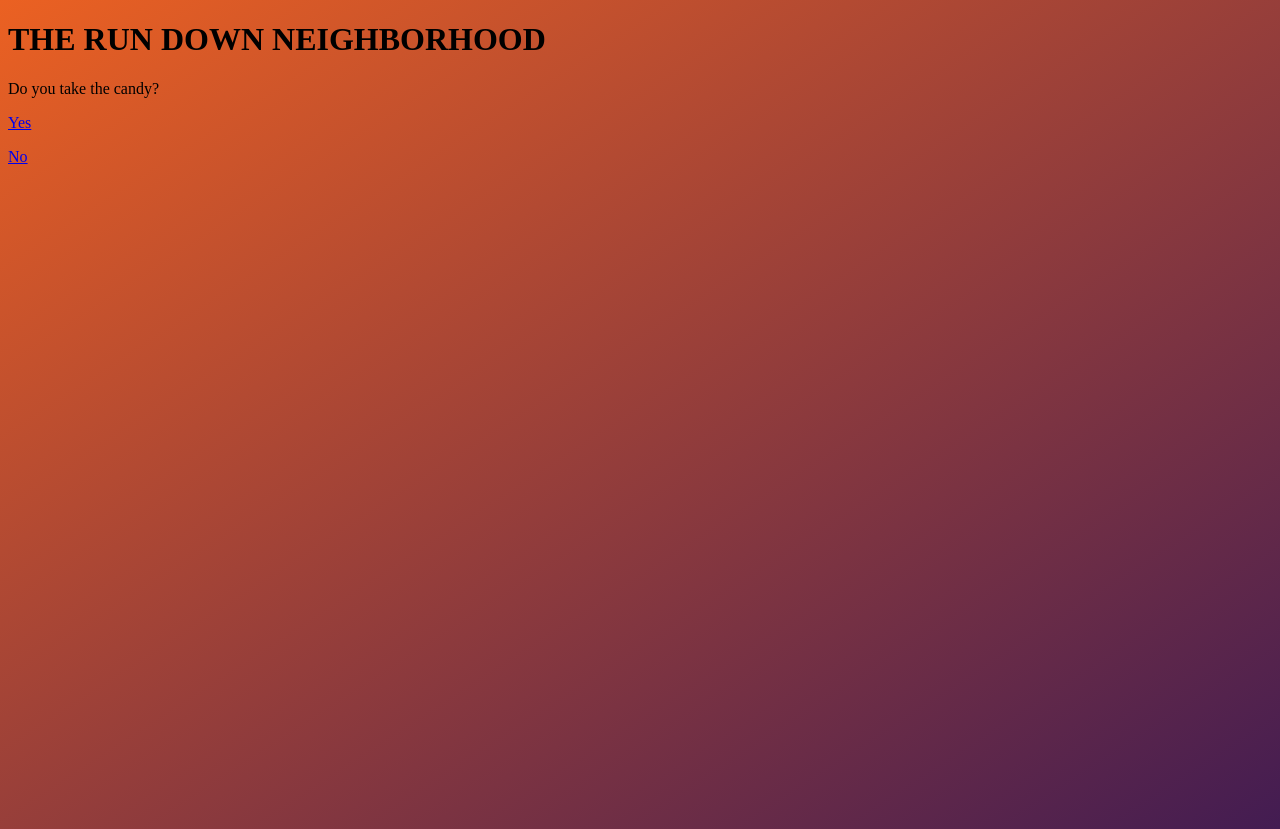
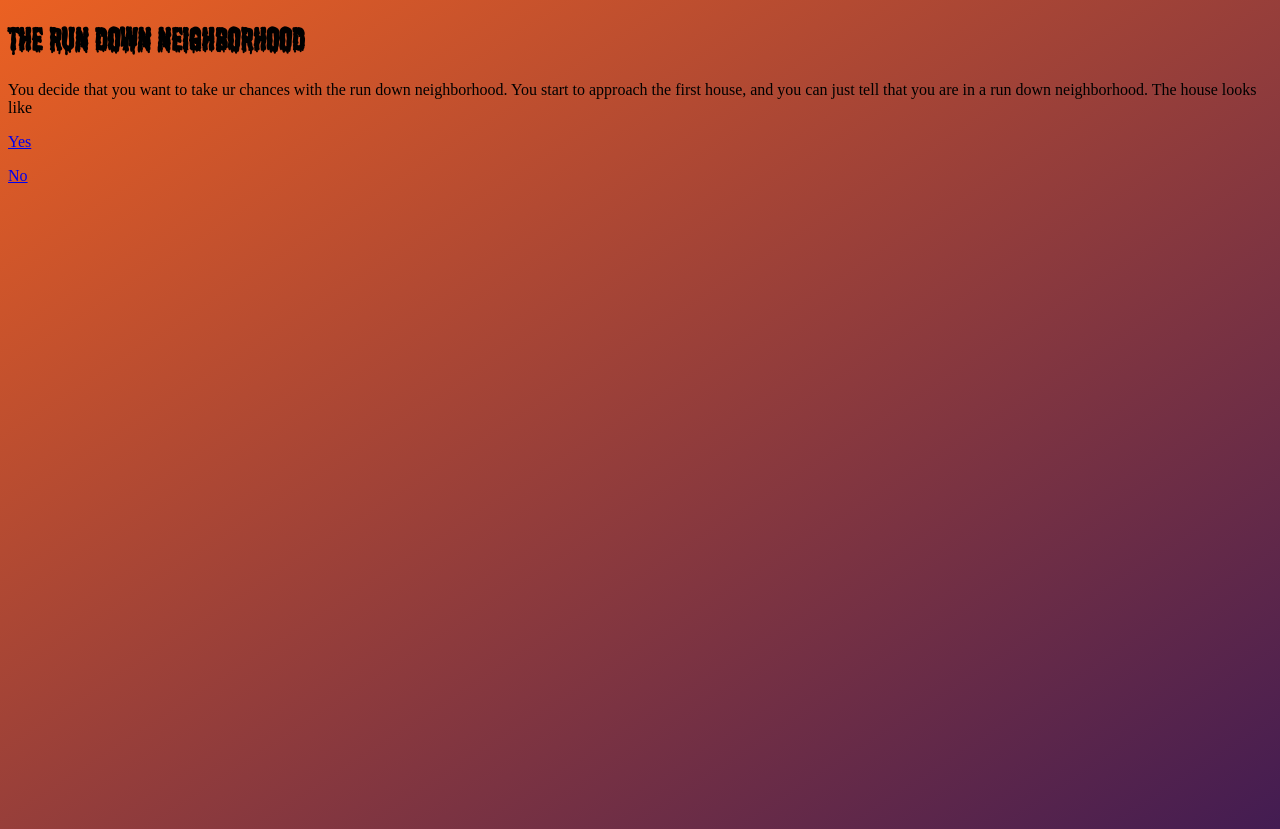
Before and after one commit to MonoToneMoe/Group-CYOA-with-Styles, a plain HTML site: page pages/RunDown.html in a window 1280 px wide. Drawn offline with Linux system fonts and the light colour scheme; files that its build step writes are made by us from their sources.

Commit message:
style fix

```diff
--- a/pages/RunDown.html
+++ b/pages/RunDown.html
@@ -8,7 +8,7 @@
 </head>
 <body>
     <h1>THE RUN DOWN NEIGHBORHOOD</h1>
-    <p>Do you take the candy?</p>
+    <p>You decide that you want to take ur chances with the run down neighborhood. You start to approach the first house, and you can just tell that you are in a run down neighborhood. The house looks like </p>
     <div >
         <a href="./Melatonin.html"><p>Yes</p></a>
     </div>
--- a/styles/styles.css
+++ b/styles/styles.css
@@ -5,22 +5,19 @@ body {
     background-repeat: no-repeat;
     height:100vh;
 }
-<<<<<<< HEAD
-    @font-face {
-=======
+
 
 h1 {
     font-family: 'shlop';
 }
 @font-face {
->>>>>>> 4a3a0600d2323fbadfcaff66a2b37d2a4f5793a2
     font-family: shlop;
     src: url(/assets/shlop\ rg.otf);
 }
 
 .scaryFont {
     font-family: 'shlop';
-<<<<<<< HEAD
+
 }
 
 .center {
@@ -52,6 +49,4 @@ h1 {
 
 .linkTxt {
     padding: 15px 25px;
-=======
->>>>>>> 4a3a0600d2323fbadfcaff66a2b37d2a4f5793a2
 }
```
